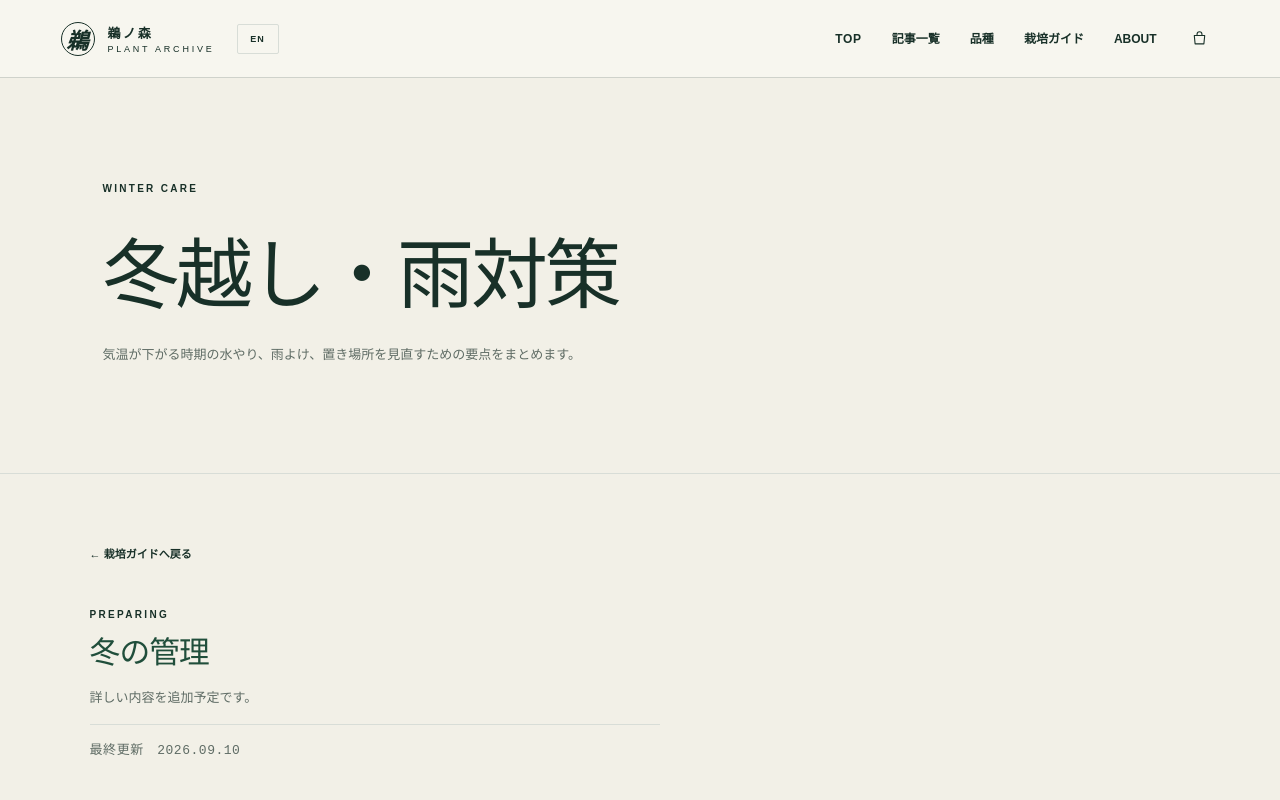
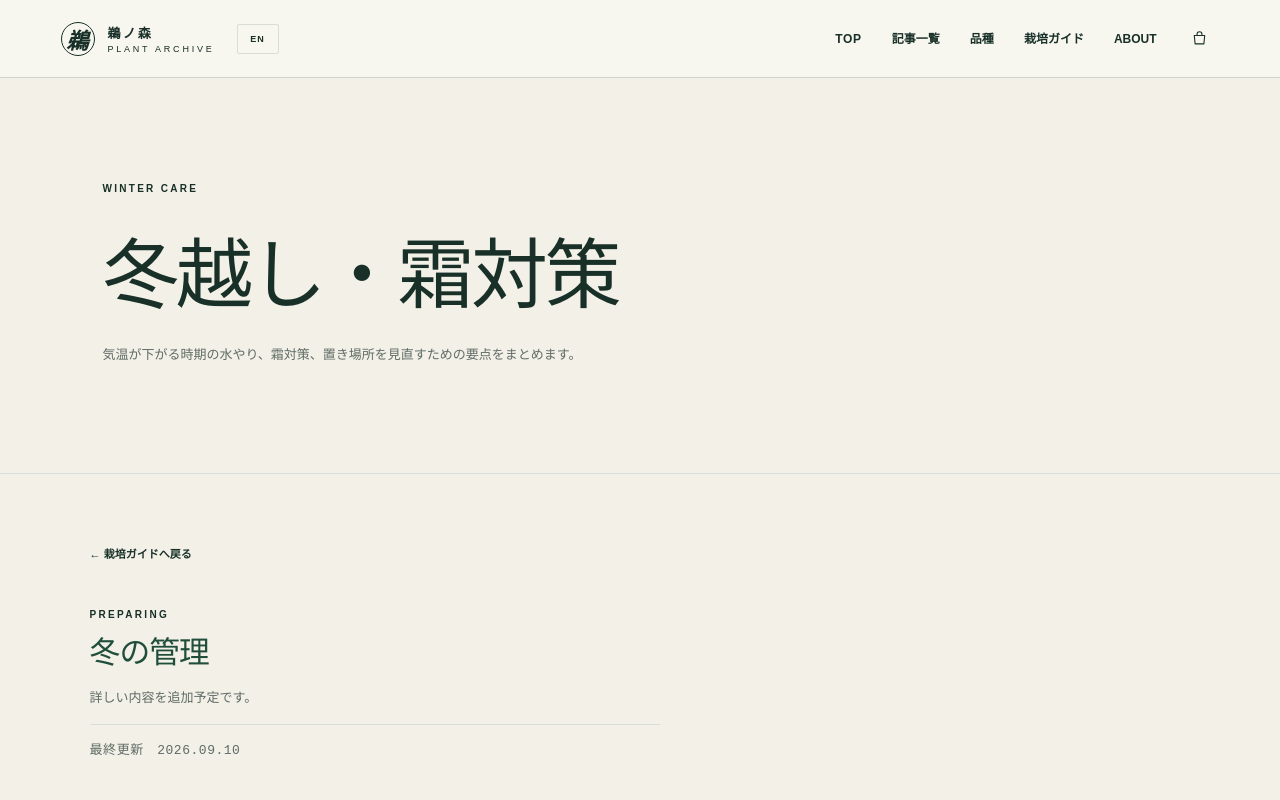
Before and after one commit to KomeUme/unomori-plant-archive, a Next.js app: page /care-guide/winter-care in a window 1280 px wide. Shown: the top 800 px of the page. Built offline with nearby package versions, Linux system fonts and the light colour scheme; no server answers.

Commit message:
Rename winter care guide

```diff
--- a/app/care-guide/winter-care/page.tsx
+++ b/app/care-guide/winter-care/page.tsx
@@ -4,7 +4,7 @@ import { GuideLastUpdated } from '../last-updated';
 
 export default function WinterCareGuidePage() {
   return <main><Header />
-    <section className="page-hero"><p className="eyebrow">WINTER CARE</p><h1>冬越し・雨対策</h1><p>気温が下がる時期の水やり、雨よけ、置き場所を見直すための要点をまとめます。</p></section>
+    <section className="page-hero"><p className="eyebrow">WINTER CARE</p><h1>冬越し・霜対策</h1><p>気温が下がる時期の水やり、霜対策、置き場所を見直すための要点をまとめます。</p></section>
     <section className="section guide-section page-section"><div className="guide-detail-content"><a className="back-link" href={siteHref('/care-guide#winter-care')}>← 栽培ガイドへ戻る</a><p className="eyebrow">PREPARING</p><h2>冬の管理</h2><p>詳しい内容を追加予定です。</p><GuideLastUpdated /></div></section>
     <Footer />
   </main>;
```
Also changed, not shown: app/care-guide/page.tsx (+1 -1 lines).
